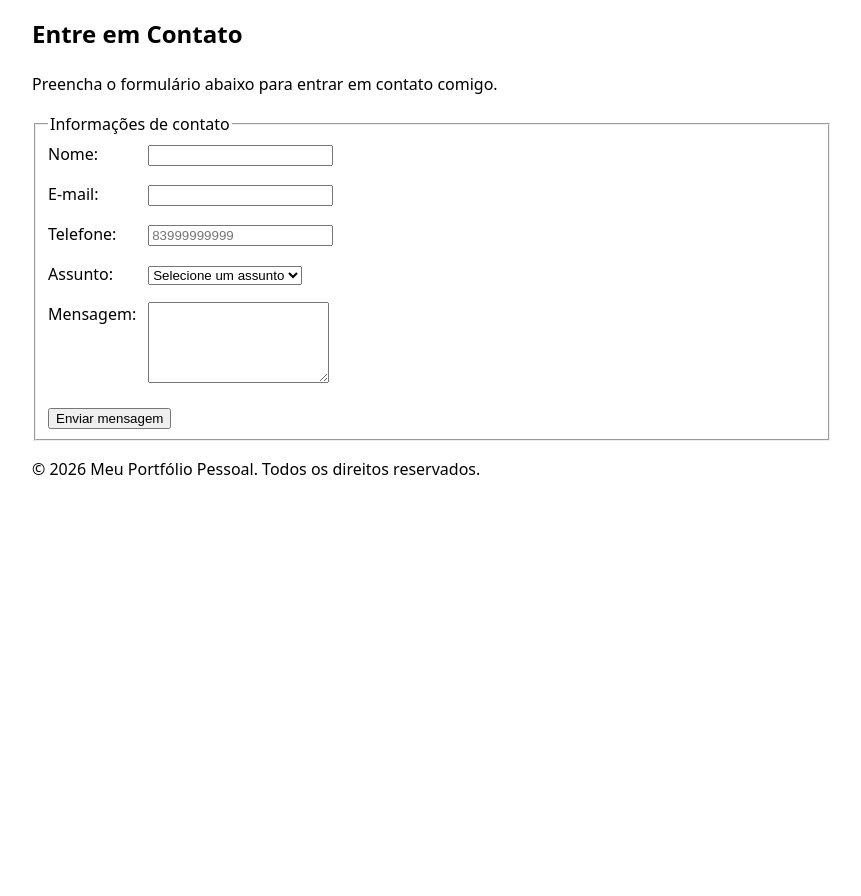
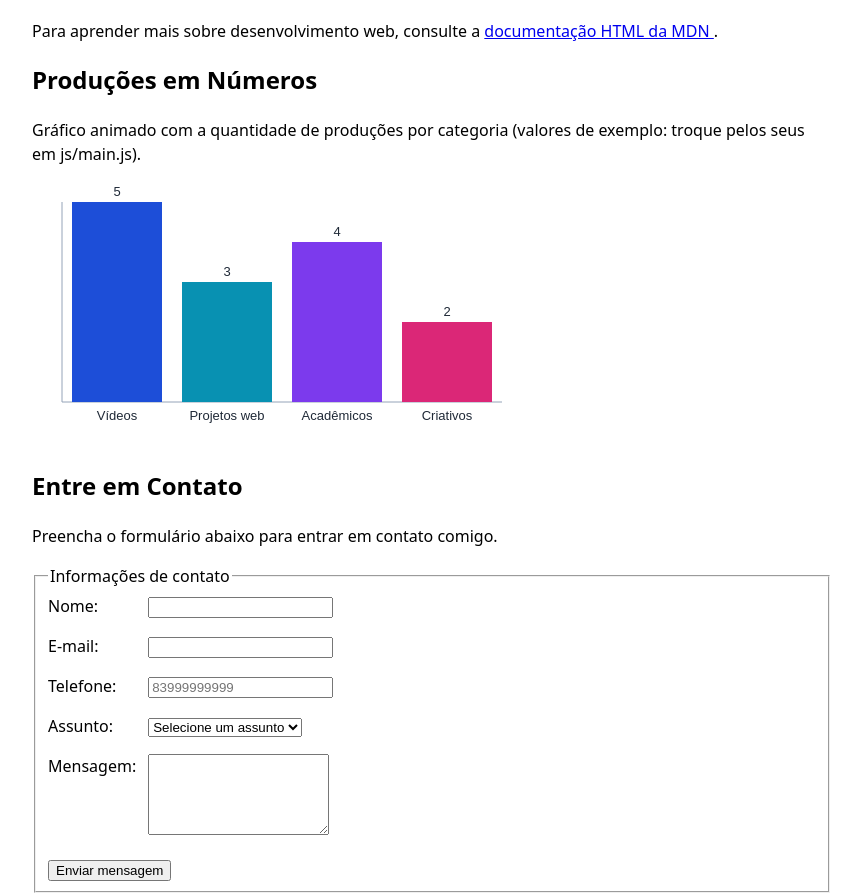
Before and after one commit to dwtomazz/projeto-integrador-frontend-davidwilliam, a plain HTML site: page index.html in a window 1280 px wide. Shown: the part 1442-2338 px from the top of the page, without its empty margins (208-1069 px from the left). Before the commit the page ends 1955 px from the top, so only its background shows below. Drawn offline with Linux system fonts and the light colour scheme.

Commit message:
feat: adiciona ícone SVG e gráfico animado em canvas

```diff
--- a/index.html
+++ b/index.html
@@ -12,6 +12,14 @@
 <body>
 
     <header>
+        <!-- Observação (Aula 5): ao redimensionar a janela, o logotipo em SVG
+             permanece nítido, porque é desenhado com vetores (viewBox) e não
+             com pixels. A imagem PNG da seção Produções perde nitidez quando ampliada. -->
+        <svg xmlns="http://www.w3.org/2000/svg" viewBox="0 0 64 64" width="40" height="40" role="img">
+                <title>Logotipo do Portfólio Pessoal: botão de play dentro de um quadrado arredondado</title>
+                <rect x="4" y="4" width="56" height="56" rx="14" fill="#1d4ed8"/>
+                <polygon points="26,20 26,44 46,32" fill="#ffffff"/>
+            </svg>
         <h1>Meu Portfólio Pessoal</h1>
 
         <p>
@@ -22,6 +30,7 @@
         <nav>
             <a href="#projetos">Projetos</a>
             <a href="#producoes">Produções</a>
+            <a href="#numeros">Números</a>
             <a href="#contato">Contato</a>
         </nav>
     </header>
@@ -128,6 +137,20 @@
             </p>
         </section>
 
+        <section id="numeros">
+            <h2>Produções em Números</h2>
+
+            <p>
+                Gráfico animado com a quantidade de produções por categoria
+                (valores de exemplo: troque pelos seus em js/main.js).
+            </p>
+
+            <canvas id="grafico-producoes" width="480" height="260">
+                Gráfico de barras com a quantidade de produções por categoria:
+                Vídeos: 5, Projetos web: 3, Acadêmicos: 4, Criativos: 2.
+            </canvas>
+        </section>
+
         <section id="contato">
             <h2>Entre em Contato</h2>
 
--- a/js/main.js
+++ b/js/main.js
@@ -23,3 +23,69 @@
         aviso.textContent = "Este navegador pode não reproduzir os formatos disponíveis.";
     }
 })();
+
+// ---------------------------------------------------------------
+// Aula 5: gráfico de barras animado em <canvas>
+// ---------------------------------------------------------------
+(function () {
+    const canvas = document.getElementById("grafico-producoes");
+    if (!canvas) return;
+    const ctx = canvas.getContext("2d");
+
+    // Valores de exemplo: troque pelos seus (e atualize o texto de fallback no HTML)
+    const dados = [
+        { rotulo: "Vídeos", valor: 5, cor: "#1d4ed8" },
+        { rotulo: "Projetos web", valor: 3, cor: "#0891b2" },
+        { rotulo: "Acadêmicos", valor: 4, cor: "#7c3aed" },
+        { rotulo: "Criativos", valor: 2, cor: "#db2777" },
+    ];
+
+    const margem = { topo: 20, base: 40, esq: 30, dir: 10 };
+    const larguraUtil = canvas.width - margem.esq - margem.dir;
+    const alturaUtil = canvas.height - margem.topo - margem.base;
+    const maximo = Math.max(...dados.map((d) => d.valor));
+    const larguraBarra = larguraUtil / dados.length - 20;
+
+    let progresso = 0; // 0 a 1
+
+    function desenhar() {
+        // clearRect a cada quadro: apaga o desenho anterior, senão os
+        // quadros se acumulam uns sobre os outros (Erro 2 da teoria).
+        ctx.clearRect(0, 0, canvas.width, canvas.height);
+
+        // Eixo base
+        ctx.strokeStyle = "#94a3b8";
+        ctx.beginPath();
+        ctx.moveTo(margem.esq, margem.topo);
+        ctx.lineTo(margem.esq, canvas.height - margem.base);
+        ctx.lineTo(canvas.width - margem.dir, canvas.height - margem.base);
+        ctx.stroke();
+
+        dados.forEach((d, i) => {
+            const altura = (d.valor / maximo) * alturaUtil * progresso;
+            const x = margem.esq + 10 + i * (larguraUtil / dados.length);
+            const y = canvas.height - margem.base - altura;
+
+            ctx.fillStyle = d.cor;
+            ctx.fillRect(x, y, larguraBarra, altura);
+
+            ctx.fillStyle = "#1f2937";
+            ctx.font = "13px sans-serif";
+            ctx.textAlign = "center";
+            ctx.fillText(d.rotulo, x + larguraBarra / 2, canvas.height - margem.base + 18);
+            if (progresso === 1) {
+                ctx.fillText(String(d.valor), x + larguraBarra / 2, y - 6);
+            }
+        });
+    }
+
+    function animar() {
+        progresso = Math.min(progresso + 0.02, 1);
+        desenhar();
+        if (progresso < 1) {
+            requestAnimationFrame(animar);
+        }
+    }
+
+    requestAnimationFrame(animar);
+})();
```
